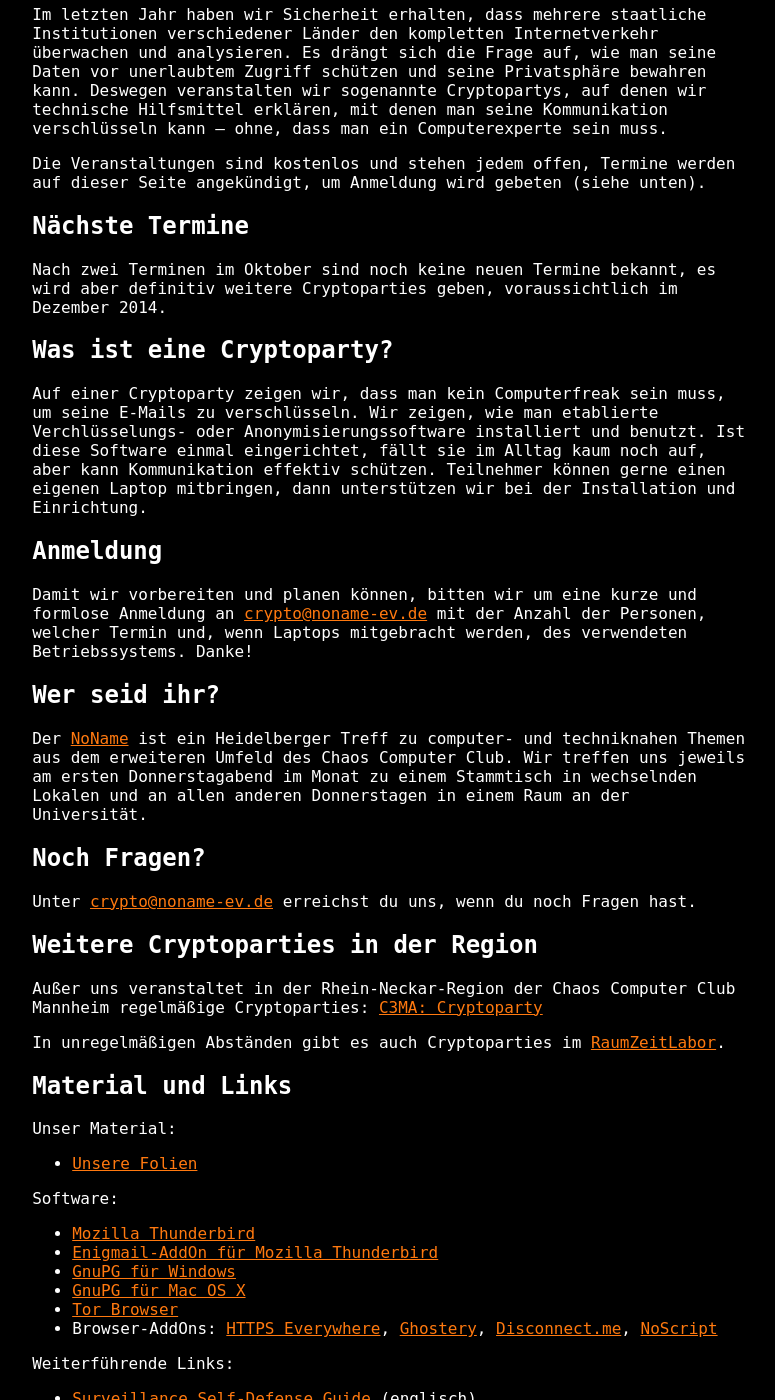
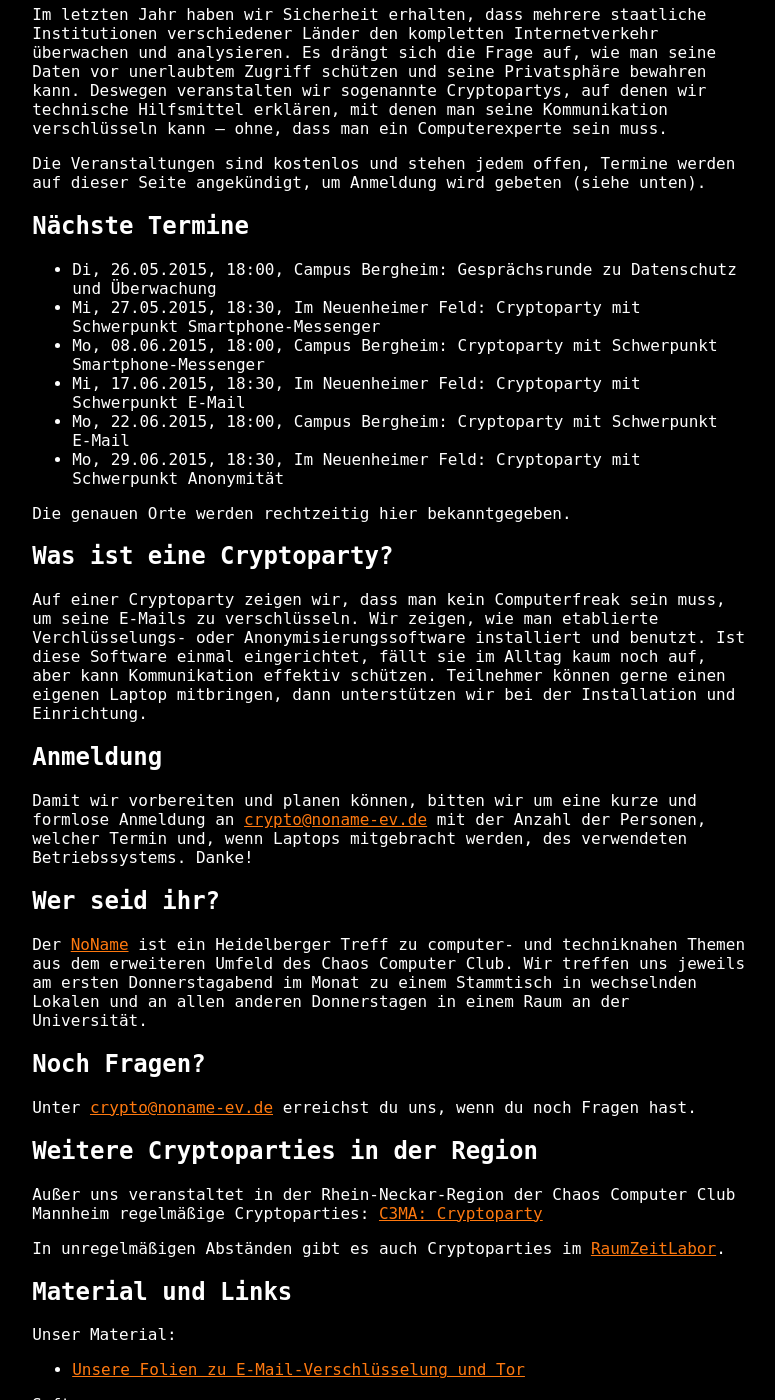
Before and after one commit to nnev/website, a Jekyll site: the page cryptoparty.html, which Jekyll copies as it is, in a window 1280 px wide and 1400 px high, scrolled down 555 px. Shown: the whole window, without its empty margins (251-1026 px from the left). Built offline with Jekyll 4.4.1, drawn with Linux system fonts in a browser that asks for light colours; Markdown is read by kramdown in place of the engine named in the settings.

Commit message:
Neue Cryptoparty-Termine

```diff
--- a/cryptoparty.html
+++ b/cryptoparty.html
@@ -71,12 +71,15 @@
 			</section>
 			<section>
 				<h2>Nächste Termine</h2>
-				<!--
-				<p>Mittwoch, 22.10.2014, 18:30 Uhr</p>
-				<p>Montag, 27.10.2014, 18:30 Uhr</p>
-				<p>Ort: Kirchhoff-Insitut für Physik, Im Neuenheimer Feld 227, Heidelberg, Raum 3.404.</p>
-				-->
-				<p>Nach zwei Terminen im Oktober sind noch keine neuen Termine bekannt, es wird aber definitiv weitere Cryptoparties geben, voraussichtlich im Dezember 2014.</p>
+				<ul>
+					<li>Di, 26.05.2015, 18:00, Campus Bergheim: Gesprächsrunde zu Datenschutz und Überwachung</li>
+					<li>Mi, 27.05.2015, 18:30, Im Neuenheimer Feld: Cryptoparty mit Schwerpunkt Smartphone-Messenger</li>
+					<li>Mo, 08.06.2015, 18:00, Campus Bergheim: Cryptoparty mit Schwerpunkt Smartphone-Messenger</li>
+					<li>Mi, 17.06.2015, 18:30, Im Neuenheimer Feld: Cryptoparty mit Schwerpunkt E-Mail</li>
+					<li>Mo, 22.06.2015, 18:00, Campus Bergheim: Cryptoparty mit Schwerpunkt E-Mail</li>
+					<li>Mo, 29.06.2015, 18:30, Im Neuenheimer Feld: Cryptoparty mit Schwerpunkt Anonymität</li>
+				</ul>
+				<p>Die genauen Orte werden rechtzeitig hier bekanntgegeben.</p>
 			</section>
 			<section>
 				<h2>Was ist eine Cryptoparty?</h2>
@@ -103,7 +106,7 @@
 				<h2>Material und Links</h2>
 				<p>Unser Material:</p>
 				<ul>
-					<li><a href="https://www.noname-ev.de/wiki/uploads/8/8d/Cryptoparty.pdf">Unsere Folien</a></li>
+					<li><a href="https://www.noname-ev.de/wiki/uploads/8/8d/Cryptoparty.pdf">Unsere Folien zu E-Mail-Verschlüsselung und Tor</a></li>
 				</ul>
 				<p>Software:</p>
 				<ul>
```
